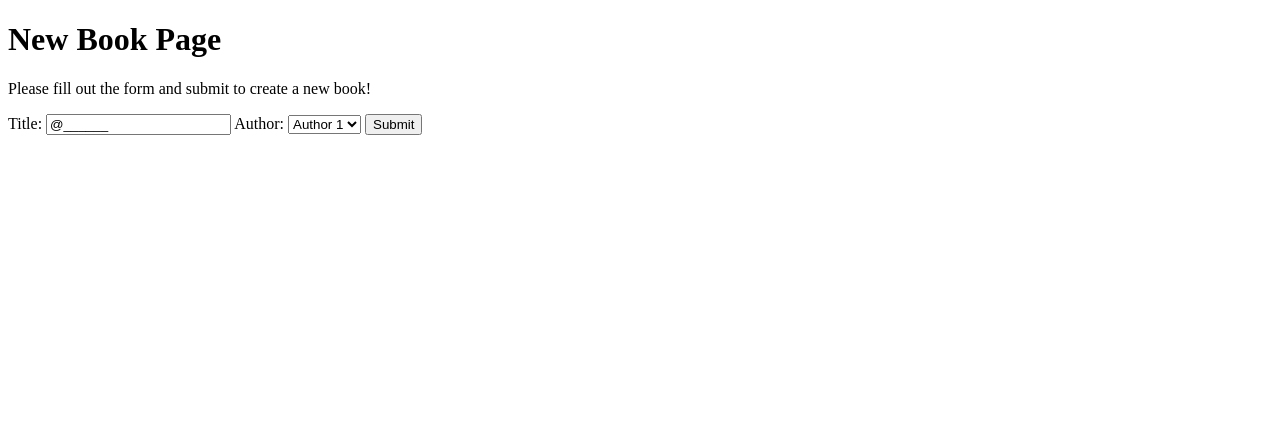
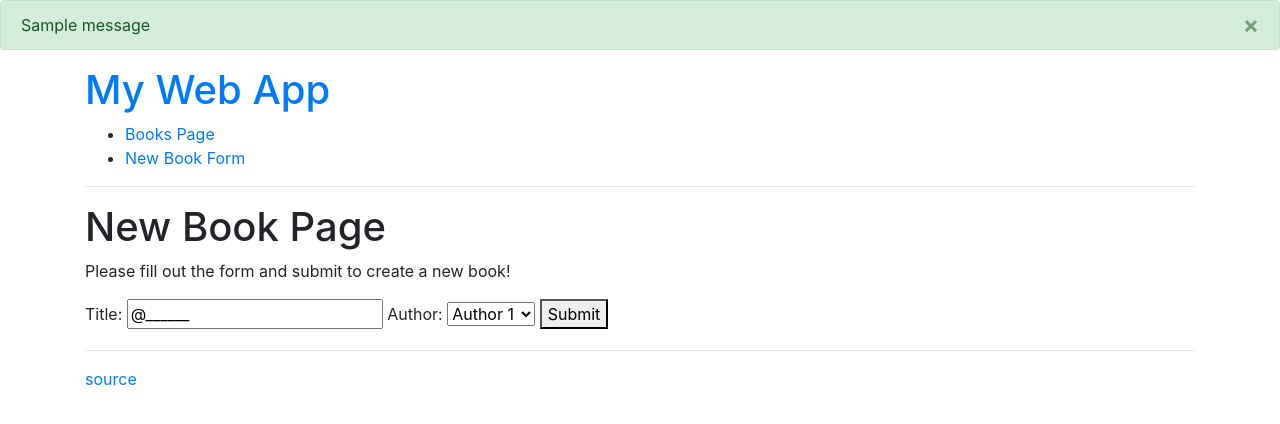
Before and after one commit to KyleTy1er/kyle_web_app, a Python web app: template WEB_APP/templates/new_book.html in a window 1280 px wide. Shown: the top 424 px of the page. Run offline with Jinja, Linux system fonts and the light colour scheme; the template is opened without the code that fills it, so the values that code supplies are empty; one stand-in notice (Sample message) is shown; some libraries are stand-ins or nearby versions.

Commit message:
added twitter bootstrap layout

```diff
--- /dev/null
+++ b/WEB_APP/templates/layout.html
@@ -0,0 +1,68 @@
+<!-- web_app/templates/layout.html -->
+
+<!doctype html>
+<html>
+  <head>
+    {% block title %}
+      <title>My Starter Web App | Helps students learn how to use the Flask Python package.</title>
+    {% endblock %}
+
+    <link rel="stylesheet" href="https://stackpath.bootstrapcdn.com/bootstrap/4.3.1/css/bootstrap.min.css" integrity="sha384-ggOyR0iXCbMQv3Xipma34MD+dH/1fQ784/j6cY/iJTQUOhcWr7x9JvoRxT2MZw1T" crossorigin="anonymous">
+  </head>
+
+  <body>
+    <!-- FLASH MESSAGING -->
+    <!-- see: http://flask.pocoo.org/docs/1.0/patterns/flashing/#flashing-with-categories -->
+    <!-- see: https://getbootstrap.com/docs/4.3/components/alerts/ -->
+    {% with messages = get_flashed_messages(with_categories=true) %}
+      {% if messages %}
+        {% for category, message in messages %}
+          <div class="alert alert-{{ category }} alert-dismissible" role="alert">
+            <button type="button" class="close" data-dismiss="alert" aria-label="Close"><span aria-hidden="true">&times;</span></button>
+            {{ message }}
+          </div>
+        {% endfor %}
+      {% endif %}
+    {% endwith %}
+
+    <!-- SITE NAVIGATION -->
+    <div class="container">
+      <div id="nav">
+        {% block nav %}
+          <h1><a href="/">My Web App</a></h1>
+          <ul>
+            <li><a href="/books">Books Page</a></li>
+            <li><a href="/books/new">New Book Form</a></li>
+          </ul>
+        {% endblock %}
+      </div>
+      <hr>
+
+      <!-- PAGE CONTENTS -->
+      <div id="content">
+        {% block content %}
+        {% endblock %}
+      </div>
+
+      <!-- FOOTER -->
+      <div id="footer">
+        <hr>
+
+        <a href="https://github.com/KyleTy1er?tab=repositories">source</a>
+      </div>
+    </div>
+
+    <!-- JAVASCRIPT SECTION -->
+    <script src="https://code.jquery.com/jquery-1.12.0.min.js"></script>
+    <script src="https://stackpath.bootstrapcdn.com/bootstrap/4.3.1/js/bootstrap.min.js" integrity="sha384-JjSmVgyd0p3pXB1rRibZUAYoIIy6OrQ6VrjIEaFf/nJGzIxFDsf4x0xIM+B07jRM" crossorigin="anonymous"></script>
+    <script type="text/javascript">
+
+        console.log("Thanks for the page visit!")
+
+        // closes data-dismiss="alert" flash messages
+        // see: https://getbootstrap.com/docs/4.3/components/alerts/#javascript-behavior
+        //$().alert('close')
+
+    </script>
+  </body>
+</html>
--- a/WEB_APP/templates/new_book.html
+++ b/WEB_APP/templates/new_book.html
@@ -1,10 +1,9 @@
-<!DOCTYPE html>
-<html lang="en">
-<head>
-    <meta charset="UTF-8">
-    <meta name="viewport" content="width=device-width, initial-scale=1.0">
-    <title>Document</title>
-</head>
+<!-- web_app/templates/new_book.html -->
+
+
+{% extends "layout.html" %}
+
+{% block content %}
 
     <h1>New Book Page</h1>
 
@@ -25,5 +24,4 @@
         <button>Submit</button>
     </form>
 
-</body>
-</html>
+{% endblock %}
```
Also changed, not shown: WEB_APP/templates/books.html (+6 -10 lines).
